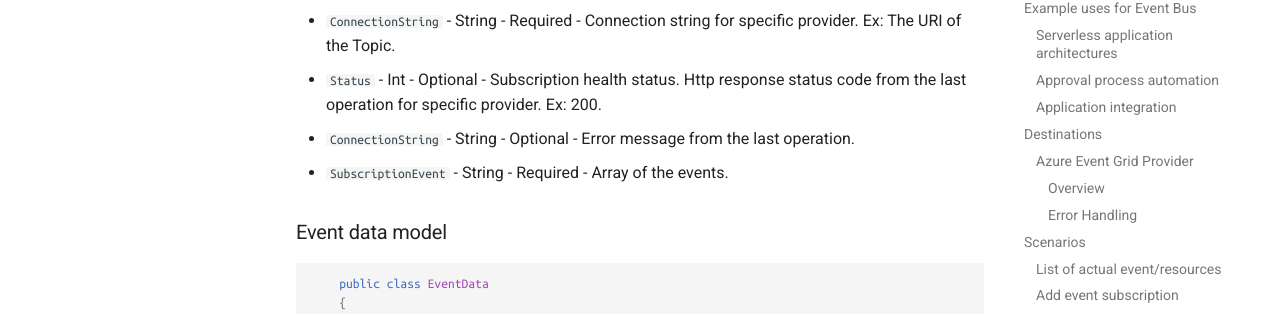
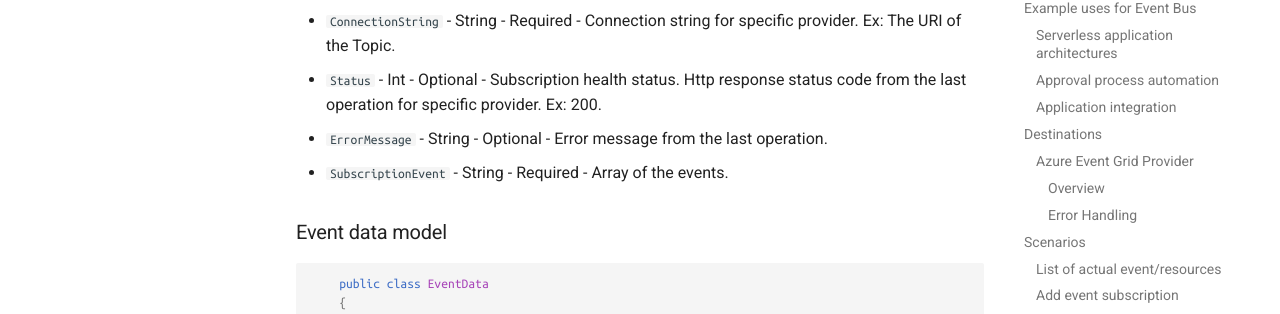
Before and after one commit to VirtoCommerce/vc-module-event-bus, an MkDocs documentation site: the page built from docs/index.md, in a window 1280 px wide and 900 px high, scrolled down 6385 px. Shown: the part 127-441 px from the top of the window. Built offline with MkDocs 1.6.1 and Material for MkDocs 9.7.7, drawn with Linux system fonts in a browser that asks for light colours; comment, search, counter and statistics services are not loaded.

Commit message:
Fix documentation (#12)
Co-authored-by: Ivan Tselishchev <IvanTsel@yandex.ru>

```diff
--- a/docs/index.md
+++ b/docs/index.md
@@ -235,7 +235,7 @@ Error:
 * `Provider` - String - Required - Provider Name. Ex: AzureEventGrid
 * `ConnectionString` - String - Required - Connection string for specific provider. Ex: The URI of the Topic.
 * `Status` - Int - Optional - Subscription health status. Http response status code from the last operation for specific provider. Ex: 200.
-* `ConnectionString` - String - Optional - Error message from the last operation.
+* `ErrorMessage` - String - Optional - Error message from the last operation.
 * `SubscriptionEvent` - String - Required - Array of the events.
 
 
```
